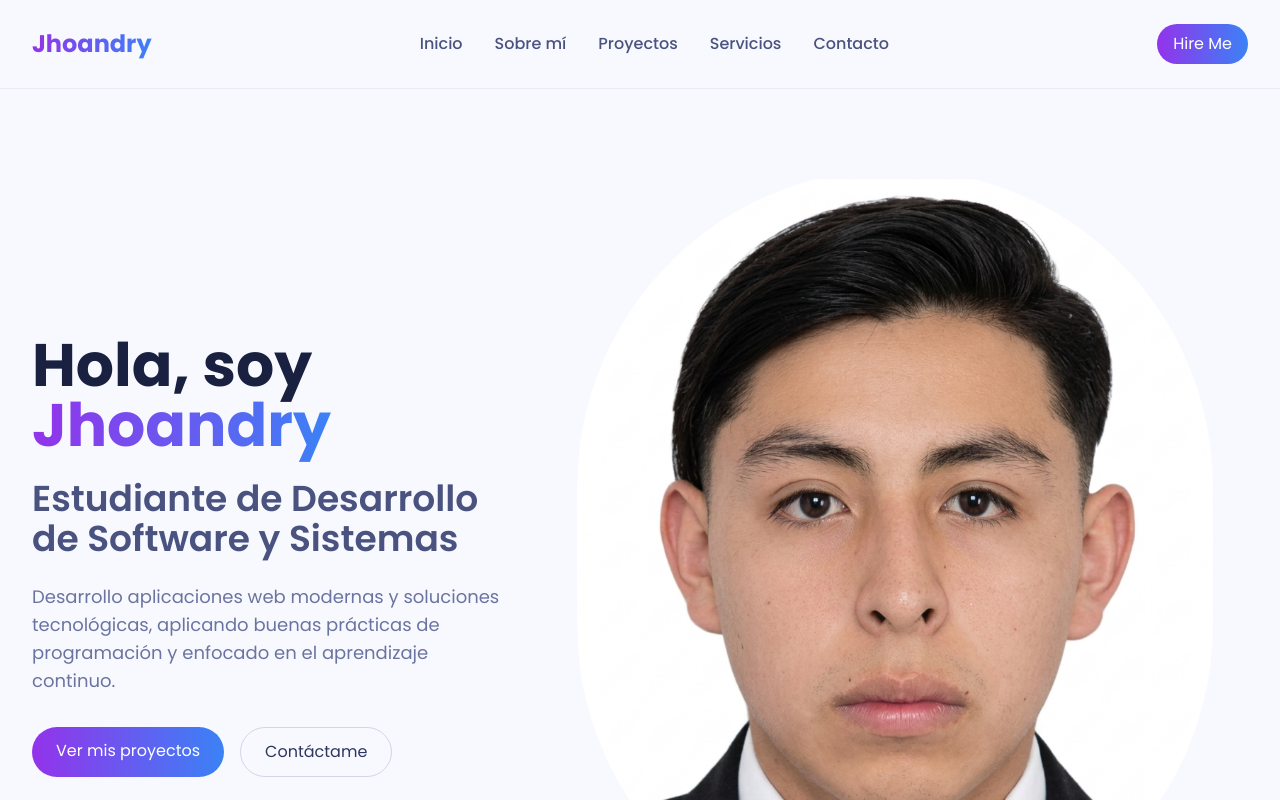
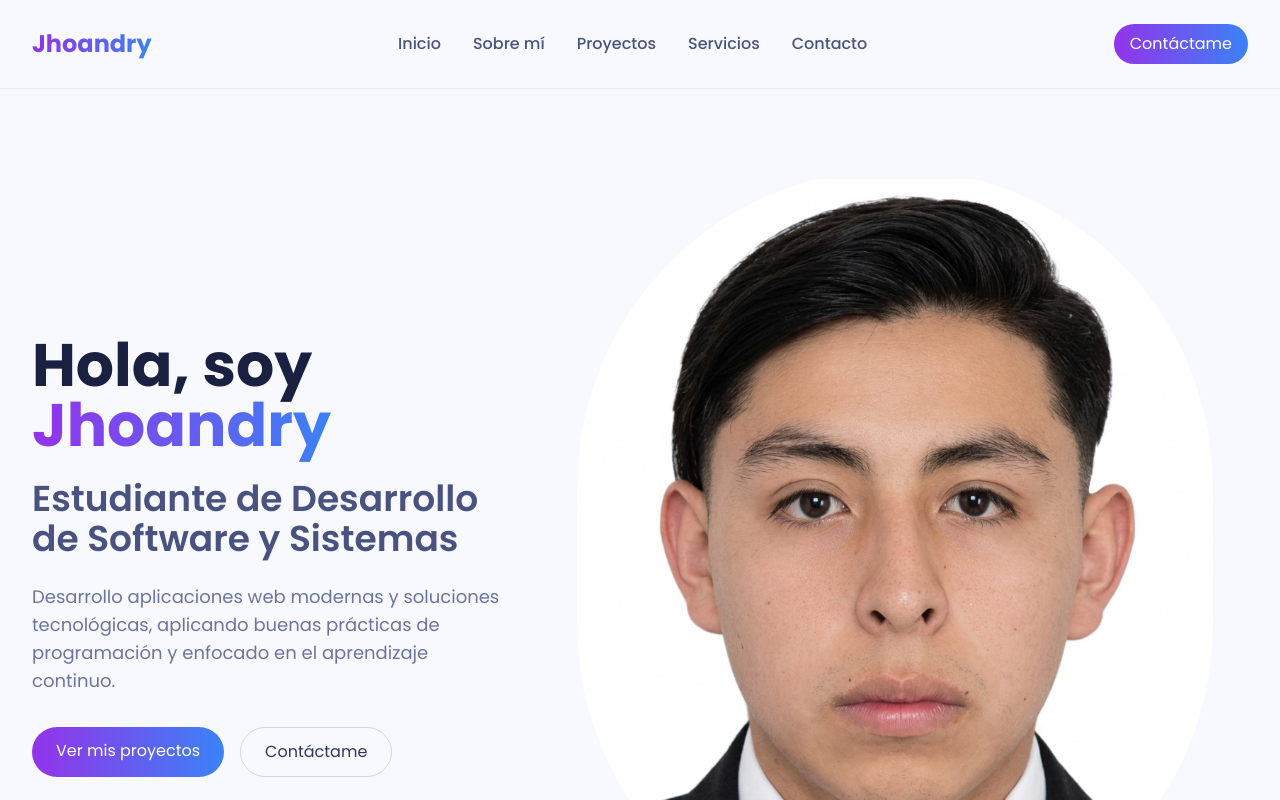
Before and after one commit to jhoandryA/Portafolio, a Next.js app: page / in a window 1280 px wide. Shown: the top 800 px of the page. Built offline with nearby package versions, Linux system fonts and the light colour scheme.

Commit message:
Update Header.tsx

```diff
--- a/app/components/Header.tsx
+++ b/app/components/Header.tsx
@@ -1,20 +1,19 @@
 'use client'
 
 import { motion } from 'framer-motion'
-import Link from 'next/link'
 import { navLinks } from '@/app/lib/constants'
 import { fadeIn } from '@/app/lib/animations'
 import { useState } from 'react'
 import { FiMenu, FiX } from 'react-icons/fi'
 import { smoothScrollTo } from '@/app/utils/scroll'
 
-export default function Header() {
-    const [isOpen, setIsOpen] = useState(false)
+export default function Header(): JSX.Element {
+    const [isOpen, setIsOpen] = useState<boolean>(false)
 
-    const handleNavClick = (id: string) => {
-        smoothScrollTo(id);
-        setIsOpen(false);
-    };
+    const handleNavClick = (id: string): void => {
+        smoothScrollTo(id)
+        setIsOpen(false)
+    }
 
     return (
         <motion.header
@@ -24,7 +23,8 @@ export default function Header() {
             className="sticky top-0 z-50 bg-gray-900/90 backdrop-blur-md border-b border-gray-800"
         >
             <nav className="max-w-7xl mx-auto flex justify-between items-center py-6 px-4 sm:px-6 lg:px-8">
-                {/* ✏️ CAMBIA AQUÍ: tu nombre en el logo del header */}
+
+                {/* LOGO */}
                 <button
                     onClick={() => smoothScrollTo('home')}
                     className="text-2xl font-bold bg-gradient-to-r from-purple-600 to-blue-500 bg-clip-text text-transparent"
@@ -32,7 +32,7 @@ export default function Header() {
                     Jhoandry
                 </button>
 
-                {/* Desktop Navigation */}
+                {/* NAV DESKTOP */}
                 <ul className="hidden md:flex space-x-8">
                     {navLinks.map((link) => (
                         <li key={link.name}>
@@ -46,12 +46,14 @@ export default function Header() {
                     ))}
                 </ul>
 
+                {/* BOTÓN + MENÚ */}
                 <div className="flex items-center gap-4">
+
                     <button
                         onClick={() => smoothScrollTo('contact')}
                         className="hidden sm:inline-block px-4 py-2 rounded-full bg-gradient-to-r from-purple-600 to-blue-500 text-white hover:opacity-90 transition-opacity"
                     >
-                        Hire Me
+                        Contáctame
                     </button>
 
                     <button
@@ -62,6 +64,7 @@ export default function Header() {
                     </button>
                 </div>
 
+                {/* NAV MOBILE */}
                 {isOpen && (
                     <motion.div
                         initial={{ y: -300, opacity: 0 }}
@@ -83,12 +86,13 @@ export default function Header() {
                                     </li>
                                 ))}
                             </ul>
+
                             <div className="mt-6 pt-4 border-t border-gray-800">
                                 <button
                                     onClick={() => handleNavClick('contact')}
                                     className="block w-full text-center px-4 py-3 rounded-full bg-gradient-to-r from-purple-600 to-blue-500 text-white hover:opacity-90 transition-opacity"
                                 >
-                                    Hire Me
+                                    Contáctame
                                 </button>
                             </div>
                         </div>
```
